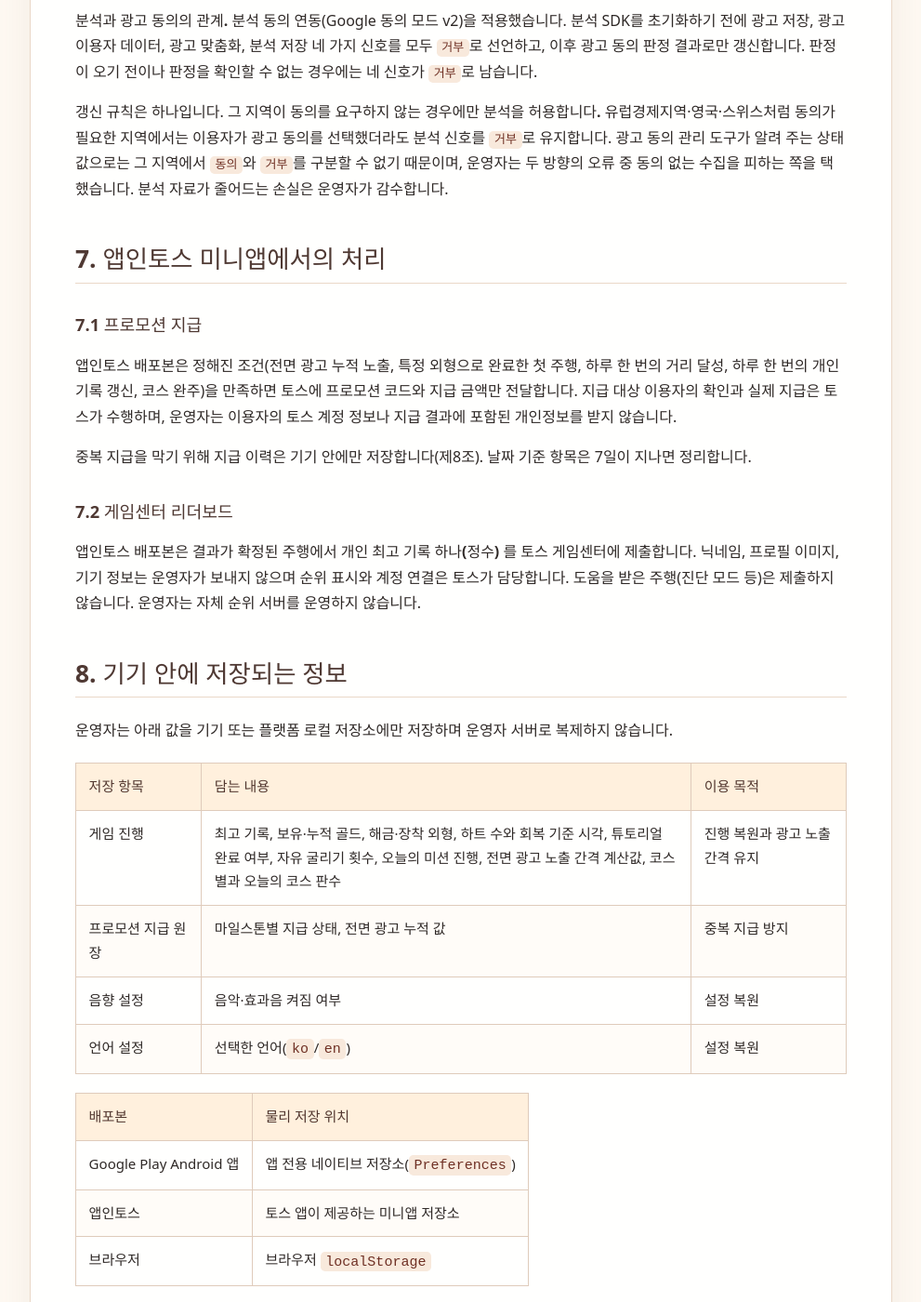
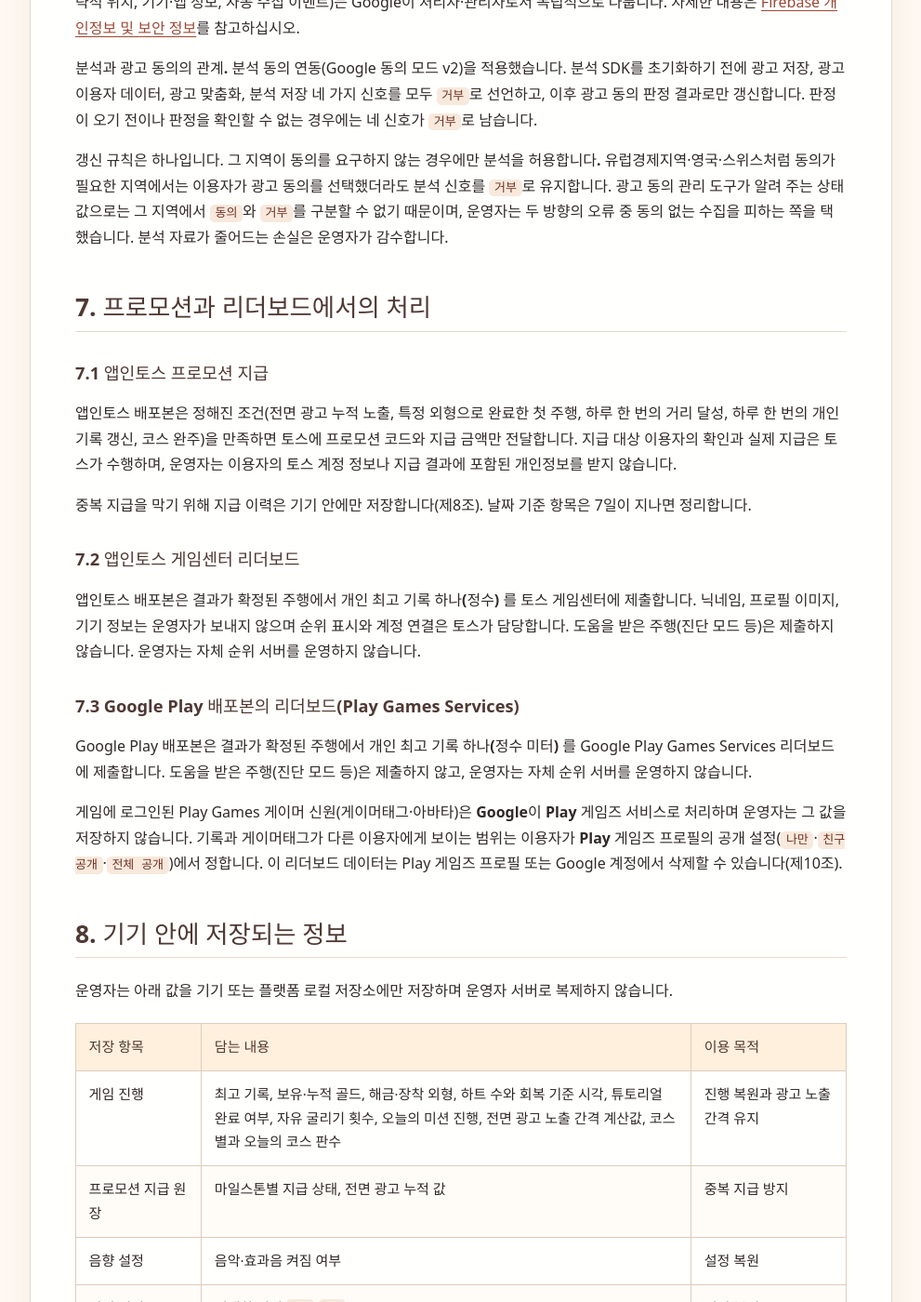
Before and after one commit to lilysnc/privacy-policies, a Jekyll site: the page built from steelball/index.md, in a window 1280 px wide and 1400 px high, scrolled down 5812 px. Shown: the whole window at 93% size, without its empty margins (144-1135 px from the left). Built offline with Jekyll 4.4.1, drawn with Linux system fonts in a browser that asks for light colours; some of the changed text lies outside the part shown.

Commit message:
docs(steelball): Play Games Services 리더보드를 방침에 반영
Google Play 배포본에 PGS 리더보드가 들어갔는데(107, 2026-08-14) 방침의 배포본별
데이터 흐름 표가 그 칸을 '없음'으로 적고 있었다. 두 언어판에 같은 여섯 곳을 고친다.

- 배포본 표: Google Play 행에 Play Games Services 리더보드
- 요약 표: 두 배포본 모두 개인 최고 기록(정수) 하나만 제출한다는 사실과 게이머 신원은
  Google이 자체 서비스로 처리하고 공개 범위는 이용자가 정한다는 사실
- 7절 제목을 '프로모션과 리더보드에서의 처리'로 바꾸고 7.3에 PGS를 서술
- 9절 제3자 표에 Play Games Services 행
- 10절에 Play 게임즈 프로필·Google 계정을 통한 리더보드 데이터 삭제 경로
- 머리말 서술과 변경 이력

이미 라이브인 기능을 정확히 서술하는 정정이라 14조에 따라 즉시 시행이다. Play 데이터
보안 재제출과 같은 작업으로 묶여 있다 — 신고에 '사용자 ID'와 '기타 작업' 수집을
추가하는데 방침이 리더보드를 부인하고 있으면 둘이 어긋난다.

```diff
--- a/steelball/index.md
+++ b/steelball/index.md
@@ -29,7 +29,7 @@ permalink: /steelball/
 
 | 배포본 | 광고 | 분석 이벤트 전송 | 프로모션·리더보드 | 저장 위치 |
 | --- | --- | --- | --- | --- |
-| Google Play Android 앱 | Google Mobile Ads(AdMob) 배너·전면·보상형 | Firebase Analytics로 전송 | 없음 | 기기 네이티브 저장소 |
+| Google Play Android 앱 | Google Mobile Ads(AdMob) 배너·전면·보상형 | Firebase Analytics로 전송 | Play Games Services 리더보드 | 기기 네이티브 저장소 |
 | 앱인토스 게임 미니앱 | 토스가 제공하는 배너·전면·보상형 | **전송하지 않음** | 토스 프로모션 지급, 토스 게임센터 리더보드 | 토스 앱 저장소 |
 | 브라우저 버전(개발·검증용) | 없음 | **전송하지 않음** | 없음 | 브라우저 `localStorage` |
 
@@ -53,7 +53,7 @@ Google, 토스, GitHub 등 플랫폼 또는 SDK 제공자가 자신의 서비스
 | 광고 동의·선택 | 동의가 필요한 지역에서는 광고를 요청하기 전에 동의를 수집하고, 게임 안 `설정 > 광고 설정`에서 언제든 다시 열어 변경할 수 있습니다(제5조) |
 | 분석 | **Google Play 배포본만** Firebase Analytics로 게임 이용 이벤트를 전송합니다(제6조) |
 | 앱인토스 프로모션 | 지급 조건을 만족하면 토스에 프로모션 코드와 지급 금액만 전달하고, 실제 지급과 이용자 확인은 토스가 수행합니다(제7조) |
-| 리더보드 | 앱인토스 배포본에서 개인 최고 기록(정수) 하나를 토스 게임센터에 제출합니다. 닉네임·프로필은 운영자가 보내지 않습니다(제7조) |
+| 리더보드 | 두 배포본 모두 **개인 최고 기록(정수) 하나만** 제출합니다. Google Play 배포본은 Play Games Services로, 앱인토스 배포본은 토스 게임센터로 보냅니다. 닉네임·프로필은 운영자가 보내지 않고, Play Games 게이머 신원(게이머태그·아바타)은 Google이 자체 서비스로 처리하며 그 공개 범위는 이용자가 Play 게임즈 프로필에서 정합니다(제7조) |
 | 원격 오류 수집 SDK | 사용하지 않음(Crashlytics 등 없음) |
 | 위험 권한 | 위치, 연락처, 사진, 카메라, 마이크, 저장소, 알림 권한을 요청하지 않음 |
 | 기기 저장 | 게임 진행, 프로모션 지급 원장, 음향 설정, 언어 설정(제8조) |
@@ -151,17 +151,23 @@ Firebase·Google Analytics SDK가 서비스 제공을 위해 추가로 처리하
 
 갱신 규칙은 하나입니다. **그 지역이 동의를 요구하지 않는 경우에만 분석을 허용합니다.** 유럽경제지역·영국·스위스처럼 동의가 필요한 지역에서는 이용자가 광고 동의를 선택했더라도 분석 신호를 `거부`로 유지합니다. 광고 동의 관리 도구가 알려 주는 상태값으로는 그 지역에서 `동의`와 `거부`를 구분할 수 없기 때문이며, 운영자는 두 방향의 오류 중 **동의 없는 수집**을 피하는 쪽을 택했습니다. 분석 자료가 줄어드는 손실은 운영자가 감수합니다.
 
-## 7. 앱인토스 미니앱에서의 처리
+## 7. 프로모션과 리더보드에서의 처리
 
-### 7.1 프로모션 지급
+### 7.1 앱인토스 프로모션 지급
 
 앱인토스 배포본은 정해진 조건(전면 광고 누적 노출, 특정 외형으로 완료한 첫 주행, 하루 한 번의 거리 달성, 하루 한 번의 개인 기록 갱신, 코스 완주)을 만족하면 토스에 **프로모션 코드와 지급 금액만** 전달합니다. 지급 대상 이용자의 확인과 실제 지급은 토스가 수행하며, 운영자는 이용자의 토스 계정 정보나 지급 결과에 포함된 개인정보를 받지 않습니다.
 
 중복 지급을 막기 위해 지급 이력은 **기기 안에만** 저장합니다(제8조). 날짜 기준 항목은 7일이 지나면 정리합니다.
 
-### 7.2 게임센터 리더보드
+### 7.2 앱인토스 게임센터 리더보드
 
 앱인토스 배포본은 결과가 확정된 주행에서 **개인 최고 기록 하나(정수)** 를 토스 게임센터에 제출합니다. 닉네임, 프로필 이미지, 기기 정보는 운영자가 보내지 않으며 순위 표시와 계정 연결은 토스가 담당합니다. 도움을 받은 주행(진단 모드 등)은 제출하지 않습니다. 운영자는 자체 순위 서버를 운영하지 않습니다.
+
+### 7.3 Google Play 배포본의 리더보드(Play Games Services)
+
+Google Play 배포본은 결과가 확정된 주행에서 **개인 최고 기록 하나(정수 미터)** 를 Google Play Games Services 리더보드에 제출합니다. 도움을 받은 주행(진단 모드 등)은 제출하지 않고, 운영자는 자체 순위 서버를 운영하지 않습니다.
+
+게임에 로그인된 Play Games 게이머 신원(게이머태그·아바타)은 **Google이 Play 게임즈 서비스로 처리**하며 운영자는 그 값을 저장하지 않습니다. 기록과 게이머태그가 다른 이용자에게 보이는 범위는 이용자가 **Play 게임즈 프로필의 공개 설정**(`나만`·`친구 공개`·`전체 공개`)에서 정합니다. 이 리더보드 데이터는 Play 게임즈 프로필 또는 Google 계정에서 삭제할 수 있습니다(제10조).
 
 ## 8. 기기 안에 저장되는 정보
 
@@ -190,6 +196,7 @@ Android 앱은 운영체제의 앱 데이터 백업 기능이 켜져 있는 기
 | --- | --- | --- | --- |
 | Google Mobile Ads(AdMob), Google User Messaging Platform | 배너·전면·보상형 광고 제공, 동의 수집, 성과 측정, 부정 사용 방지 | 광고 식별자, IP 주소, 기기·앱 정보, 광고 요청·노출·상호작용, 동의 신호 | Google Play |
 | Firebase Analytics(Google) | 게임 이용 흐름과 기능 품질 분석 | 제6조의 이벤트와 공통 필드, Google이 서비스 제공을 위해 처리하는 기기·앱 정보 | Google Play |
+| Google Play Games Services(Google) | 리더보드 순위 제공과 게임 계정 인증 | 운영자가 제출하는 개인 최고 기록(정수), Google이 자체 서비스로 처리하는 Play Games 게이머 신원(게이머태그·아바타)과 진단 정보 | Google Play |
 | 비바리퍼블리카(토스) | 미니앱 실행, 광고 표면 제공, 프로모션 지급, 게임센터 리더보드, 미니앱 저장소 | 토스가 자신의 서비스 운영을 위해 처리하는 정보, 운영자가 전달하는 프로모션 코드·지급 금액과 리더보드 점수 | 앱인토스 |
 | GitHub(Microsoft) | 이 개인정보처리방침 페이지 제공 | 방문자 IP 주소, 접속 로그 | 방침 페이지 |
 | Google(메일) | 문의 메일 수신 | 발신 이메일 주소와 문의 내용 | 문의 |
@@ -211,6 +218,7 @@ Google과 GitHub이 처리하는 정보는 **미국을 포함한 각 사업자
 | 기기에 저장된 게임 데이터 | 앱 데이터 삭제 또는 앱 제거 시까지 | Google Play: Android 설정에서 `스틸볼런`의 저장공간·앱 데이터 삭제 또는 앱 제거 / 앱인토스: 토스 앱에서 해당 미니앱 삭제 / 브라우저: 사이트 저장 데이터 삭제 |
 | 문의 메일(발신 주소, 제목과 본문, 첨부 정보) | 문의 처리 완료 후 30일 | 회신 종료 후 자동 삭제. 법령이 더 긴 보관을 요구하면 그 기간 동안 필요한 범위에서만 보관 |
 | 광고·분석 제공자가 보유한 정보 | 각 제공자의 정책에 따름 | 제5조의 기기 설정, Google 계정의 데이터 및 개인정보 보호 설정, 제11조의 요청 |
+| Play Games 리더보드 기록 | Google의 정책과 이용자의 Play 게임즈 설정에 따름 | [Play 게임즈 프로필](https://play.google.com/games/profile)에서 이 게임의 데이터 삭제, 또는 [Google 계정](https://myaccount.google.com)에서 게임 계정과 관련 데이터 삭제 |
 
 ## 11. 이용자의 권리와 행사 방법
 
@@ -262,6 +270,7 @@ Google과 GitHub이 처리하는 정보는 **미국을 포함한 각 사업자
 
 ## 변경 이력
 
+- 2026년 8월 14일: **Google Play 배포본에 Play Games Services 리더보드가 추가된 사실을 반영**했습니다. 배포본별 데이터 흐름 표의 Google Play 행이 리더보드 `없음`이라고 적혀 있던 것을 고치고, 두 플랫폼이 모두 개인 최고 기록(정수) 하나만 제출한다는 것과 Play Games 게이머 신원(게이머태그·아바타)은 Google이 자체 서비스로 처리하며 그 공개 범위를 이용자가 Play 게임즈 프로필에서 정한다는 것을 제7.3조에 명시했습니다. 제9조 제3자 표에 Play Games Services를, 제10조에 Play 게임즈 프로필·Google 계정을 통한 리더보드 데이터 삭제 방법을 추가했습니다. 이미 라이브인 기능을 정확히 서술하는 정정이므로 즉시 시행합니다(제14조).
 - 2026년 8월 14일: 제6조를 실제 동작으로 갱신했습니다. 분석 동의 연동(Google 동의 모드 v2)을 적용해 분석 SDK 초기화 **전에** 네 신호를 모두 `거부`로 선언하고 광고 동의 판정으로만 갱신하며, 동의를 요구하는 지역에서는 분석을 켜지 않습니다. 이전 문구의 "적용 전까지 문의로 처리를 중단한다"는 안내는 적용이 끝나 삭제했습니다.
 - 2026년 8월 12일: 글로벌 배포를 전제로 전면 개정. 보상형 광고 세 지점과 배너 상주 표면, 앱인토스 프로모션 지급과 게임센터 리더보드, 배포본별 데이터 흐름 차이를 반영했습니다. GDPR·UK GDPR 법적 근거와 이용자 권리, 미국 주 프라이버시 선택, 국외이전 근거, 감독기관 안내를 추가했습니다. 게임 안 `설정 > 광고 설정` 동의 철회 진입점과 분석·광고 동의의 현재 관계를 명시하고, 기기 저장 항목을 현재 스키마 기준으로 갱신했습니다. 영문판을 함께 게시했습니다.
 - 2026년 8월 3일: 대한민국 단독 배포를 전제로 GDPR 동의 양식(UMP)을 사용하지 않도록 정리하고, 광고 개인 최적화 제어 방법을 기기 설정 기준으로 안내
```
Also changed, not shown: other parts of steelball/index.md (+2 -2 lines), steelball/en/index.md (+16 -7 lines).
